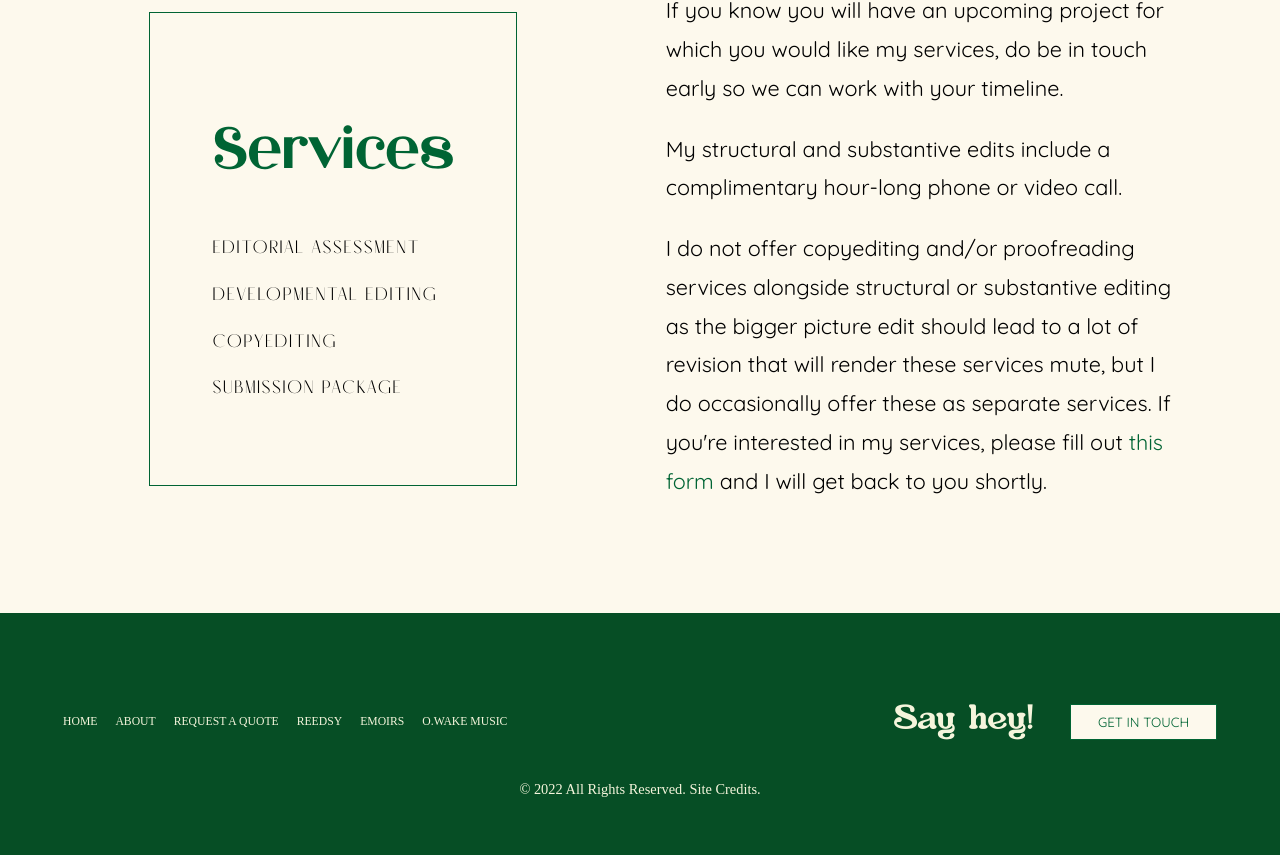
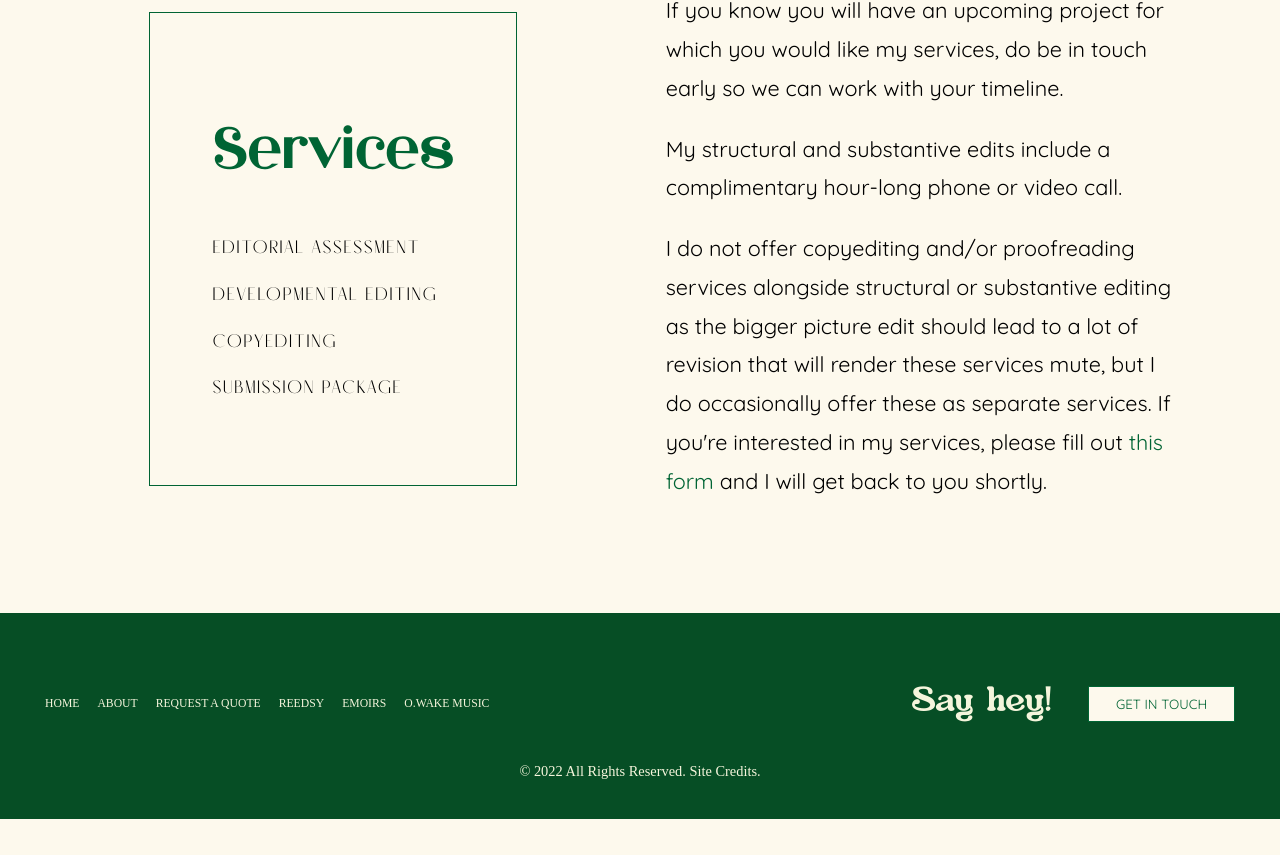
Before and after one commit to JLPinthecity/ema-barnes-website, a Next.js app: page /about in a window 1280 px wide. Shown: the part 911-1766 px from the top of the page. After the commit the page ends 1730 px from the top, so only its background shows below. Built offline with nearby package versions, Linux system fonts and the light colour scheme; a web font is replaced by a local one.

Commit message:
change cursor to pointer

```diff
--- a/styles/About.module.css
+++ b/styles/About.module.css
@@ -9,7 +9,7 @@
     align-items: flex-start;
 }
 
-@media only screen and (min-width: 600px)  {
+@media only screen and (min-width: 900px)  {
     .wrapper{
     flex-direction: row;
     }
--- a/styles/Footer.module.css
+++ b/styles/Footer.module.css
@@ -1,6 +1,6 @@
 .footer_container{
     width: 100%;
-    padding: 3rem;
+    padding: 2rem;
     background-color: rgb(6, 78, 37);
     color: beige;
     font-family: 'Edu NSW ACT Foundation', cursive;
--- a/styles/Header.module.css
+++ b/styles/Header.module.css
@@ -30,7 +30,7 @@
 
 @media only screen and (max-width: 900px)  {
     .title{
-    padding-bottom: 2rem;
+    padding-bottom: 1rem;
     }
 }
 
--- a/styles/Sidebar.module.css
+++ b/styles/Sidebar.module.css
@@ -37,6 +37,7 @@
 
 .openSidebar svg{
     font-size: 3rem;
+    cursor: pointer;
 }
 
 .openSidebar a{
```
